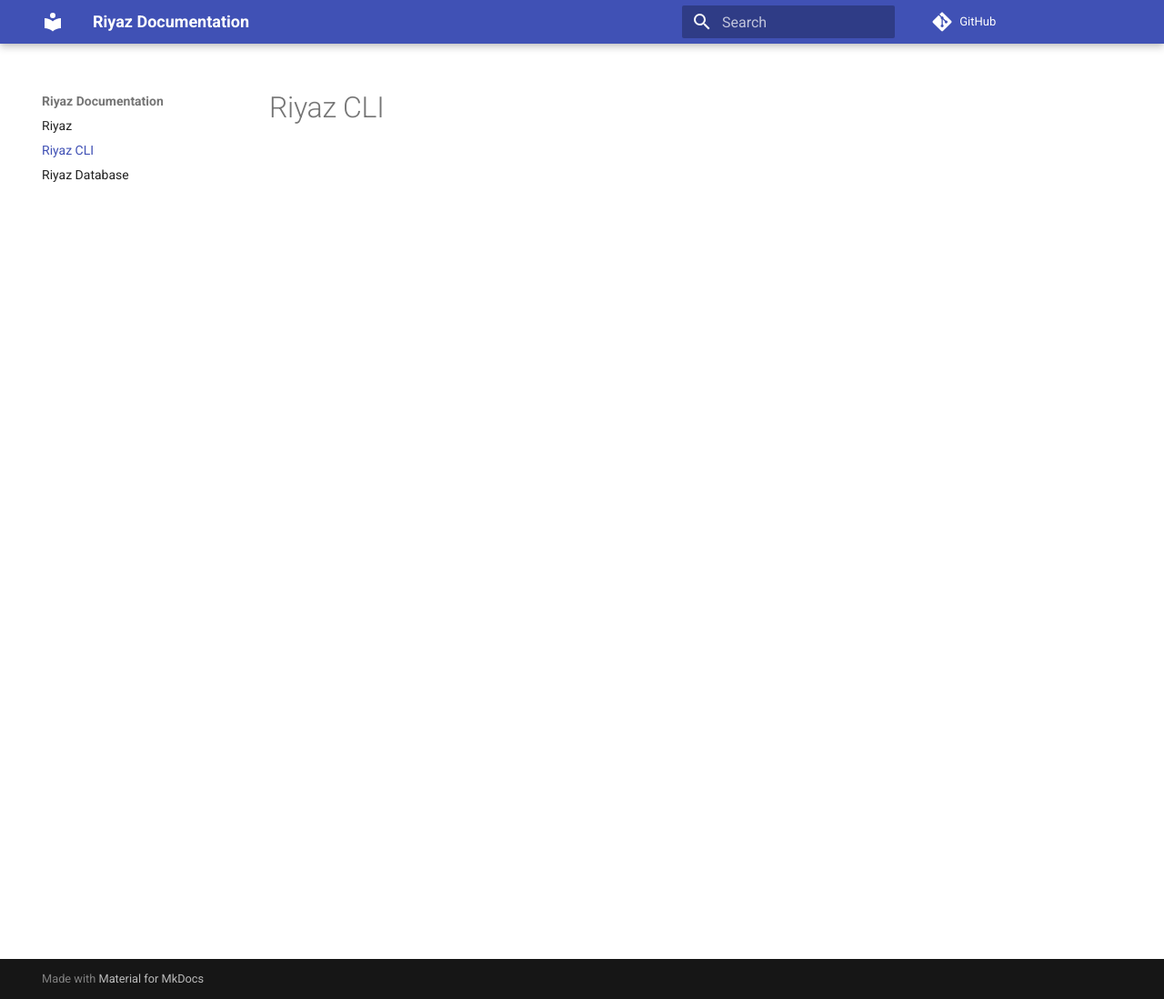
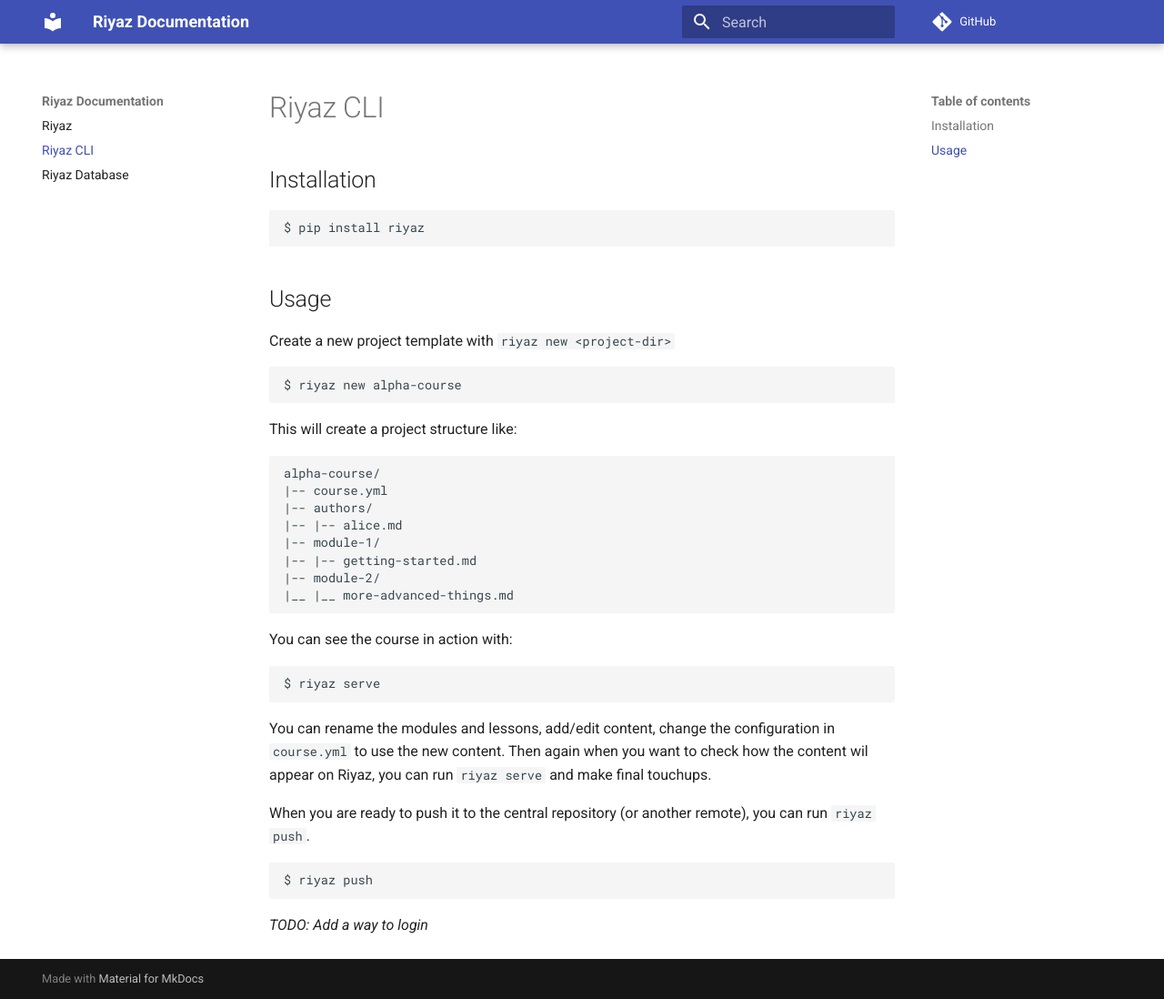
Before and after one commit to pipalacademy/riyaz, an MkDocs documentation site: the page built from docs/cli.md, in a window 1280 px wide and 1098 px high. Shown: the whole window at 91% size. Built offline with MkDocs 1.6.1 and Material for MkDocs 9.7.7, drawn with Linux system fonts in a browser that asks for light colours; comment, search, counter and statistics services are not loaded.

Commit message:
Add some docs for riyaz cli

````diff
--- a/docs/cli.md
+++ b/docs/cli.md
@@ -1 +1,47 @@
 # Riyaz CLI
+
+## Installation
+
+```shell
+$ pip install riyaz
+```
+
+## Usage
+
+Create a new project template with `riyaz new <project-dir>`
+
+```shell
+$ riyaz new alpha-course
+```
+
+This will create a project structure like:
+
+```
+alpha-course/
+|-- course.yml
+|-- authors/
+|-- |-- alice.md
+|-- module-1/
+|-- |-- getting-started.md
+|-- module-2/
+|__ |__ more-advanced-things.md
+```
+
+You can see the course in action with:
+
+```shell
+$ riyaz serve
+```
+
+You can rename the modules and lessons, add/edit content, change the configuration in `course.yml`
+to use the new content. Then again when you want to check how the content wil appear on Riyaz,
+you can run `riyaz serve` and make final touchups.
+
+When you are ready to push it to the central repository (or another remote), you can run
+`riyaz push`.
+
+```shell
+$ riyaz push
+```
+
+*TODO: Add a way to login*
````
